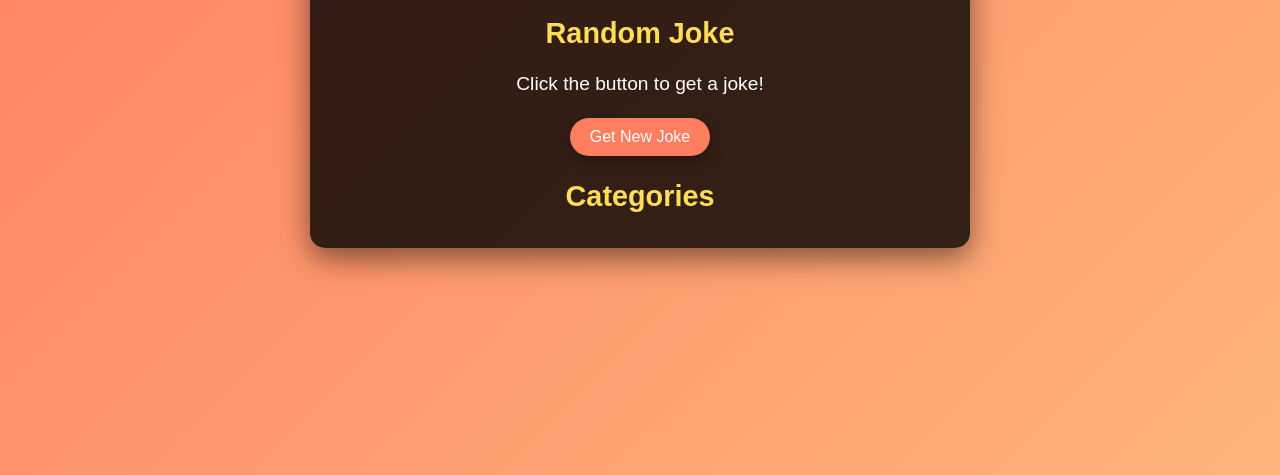
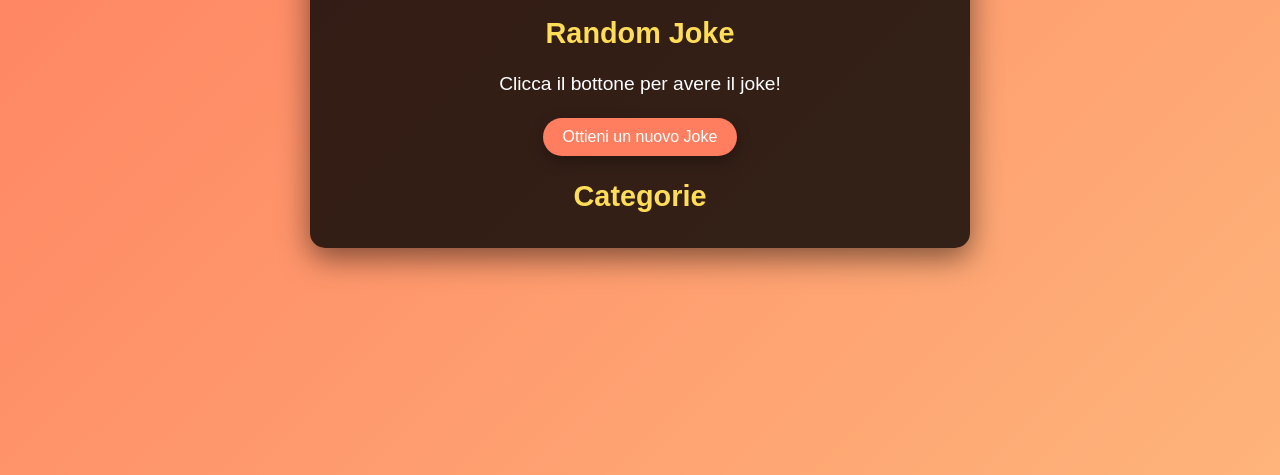
Before and after one commit to M1ch3a/Chuck-Norris, a plain HTML site: page index.html in a window 1280 px wide. Shown: the part 325-800 px from the top of the page. Drawn offline with Linux system fonts and the light colour scheme; no server answers.

Commit message:
index.html

```diff
--- a/index.html
+++ b/index.html
@@ -1,5 +1,5 @@
 <!DOCTYPE html>
-<html lang="en">
+<html lang="it">
 <head>
     <meta charset="UTF-8">
     <meta name="viewport" content="width=device-width, initial-scale=1.0">
@@ -11,11 +11,11 @@
         <h1>Chuck Norris Jokes</h1>
         <div id="joke">
             <h2>Random Joke</h2>
-            <p id="joke-text">Click the button to get a joke!</p>
-            <button id="new-joke">Get New Joke</button>
+            <p id="joke-text">Clicca il bottone per avere il joke!</p>
+            <button id="new-joke">Ottieni un nuovo Joke</button>
         </div>
         <div id="categories">
-            <h2>Categories</h2>
+            <h2>Categorie</h2>
             <ul id="category-list"></ul>
         </div>
     </div>
```
